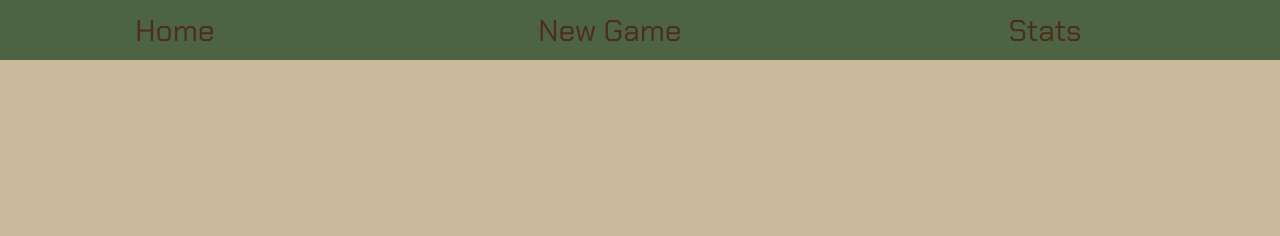
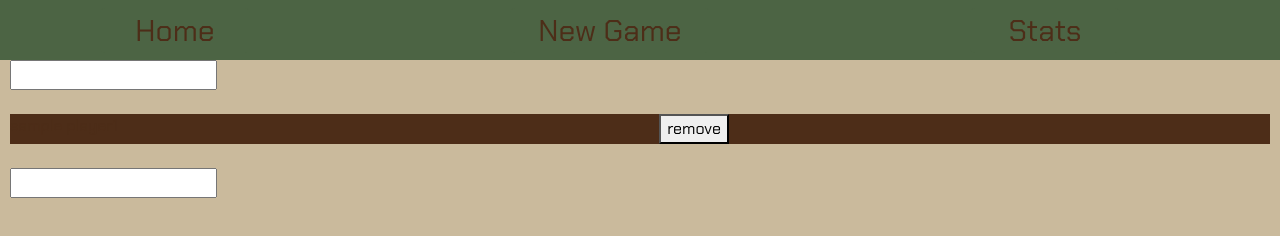
Before and after one commit to ilevine3710/final_project_264, a website: page public/newGame.html in a window 1280 px wide. Drawn offline with Linux system fonts and the light colour scheme.

Commit message:
newgame simple landing page

```diff
--- a/public/css/styleNewGame.css
+++ b/public/css/styleNewGame.css
@@ -137,6 +137,50 @@
   .redirects:hover {
     background-color: #8A6240; /* Darker shade of button color */
   }
+
+  #gamebar{
+    background-color: #00000000;
+    display: grid;
+    grid-template-areas:
+    'courseselect',
+    'playersList',
+    'playerselect';
+  }
+  #gamebar > div{
+    margin-left: 10px;
+  }
+  #courseselect{
+    grid-area: courseselect;
+  }
+  #playerList{
+    grid-area: playerList;
+  }
+  #playerselect{
+    grid-area: playerselect;
+  }
+  /* #map{
+    grid-area: map;
+    height: 600px;
+    width: 600px;
+    background-color: #4C6444;
+  } */
+
+  .playertag{
+    background-color: #4D2D18;
+    display: grid;
+    grid-template-areas:
+    'username remove';
+    margin-right: 10px;
+    margin-right: 10px;
+  }
+  .username{
+    grid-area: username;
+  }
+  .remove{
+    grid-area: remove;
+  }
+
+
   /* ==========================================================================
      Helper classes
      ========================================================================== */
--- a/public/newGame.html
+++ b/public/newGame.html
@@ -29,6 +29,33 @@
     <a class = "redirects" id = "New_Game" href="/New_Game">New Game</a>
     <a class = "redirects" id = "Stats" href="/Stats">Stats</a>
   </div>
+  <div id = "gamebar">
+    <div class="courseselect">
+      <input list="courses">
+      <datalist id="courses">
+        <option value="South Mountain">
+        <option value="Moore">
+      </datalist>
+    </div>
+    <br>
+    <div id="playersList">
+      <div class="playertag">
+        <div class="username">sample player1</div>
+        <div class="remove">
+          <button class="remove">remove</button>
+        </div>
+      </div>
+    </div>
+    <br>
+    <div class="playerselect">
+      <input list="players">
+      <datalist id="players">
+        <option value="mzs_">
+        <option value="chef_boyardee">
+      </datalist>
+    </div>
+  </div>
+</body>
   <script src="js/vendor/jquery.min.js" crossorigin="anonymous"></script>
   <script src="js/vendor/bootstrap.bundle.min.js" crossorigin="anonymous"></script>
   <script src="js/scriptNewGame.js"></script>
```
